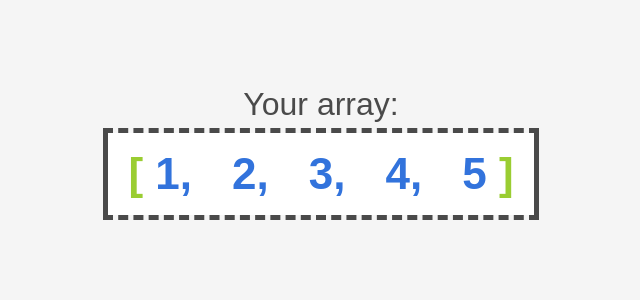
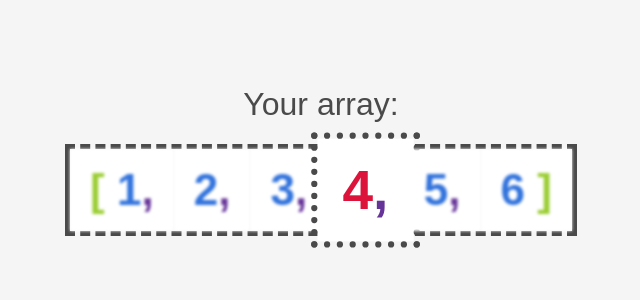
Before and after one commit to faramozzayw/BinarySearchVisually, a React (Create React App) app: page / in a window 1280 px wide. Shown: the top 300 px of the page, without its empty margins (319-959 px from the left). Built offline with nearby package versions, Linux system fonts and the light colour scheme.

Commit message:
Made progress in draft for array component styles

```diff
--- a/src/components/Array.jsx
+++ b/src/components/Array.jsx
@@ -1,8 +1,12 @@
 import React from "react";
 
-const Array = ({ data = [1, 2, 3, 4, 5], header = "Your array: " }) => {
+const Array = ({ data = [1, 2, 3, 4, 5, 6], header = "Your array: " }) => {
 	const list = data.map((el, i) => {
-		return <li key={i}>{el}</li>;
+		return (
+			<li key={i} className={`${i === 3 ? "active" : ""}`}>
+				{el}
+			</li>
+		);
 	});
 
 	return (
--- a/src/styles.css
+++ b/src/styles.css
@@ -2,6 +2,7 @@
 	background-color: whitesmoke;
 
 	--basic-color: #4a4a4a;
+	--brackets-color: yellowgreen;
 }
 
 .App {
@@ -21,7 +22,8 @@
 
 .array h3 {
 	font-size: 2rem;
-	text-align: start;
+	text-align: center;
+	padding-block-end: 1rem;
 }
 
 .array ul {
@@ -50,14 +52,29 @@
 
 .array ul li:not(:last-child)::after {
 	content: ", ";
+	color: rebeccapurple;
 }
 
 .array ul li:first-child::before {
 	content: "[ ";
-	color: yellowgreen;
+	color: var(--brackets-color);
 }
 
 .array ul li:last-child::after {
 	content: " ]";
-	color: yellowgreen;
+	color: var(--brackets-color);
 }
+
+/* mid element */
+.array ul li.active {
+	transform: scale(1.25);
+	outline: 5px dotted var(--basic-color);
+	color: crimson;
+	transition: all 0.25s ease-out;
+}
+
+/*  */
+.array ul li:not(.active) {
+	filter: blur(1.5px);
+	transition: filter 0.1s ease-out;
+}
```
